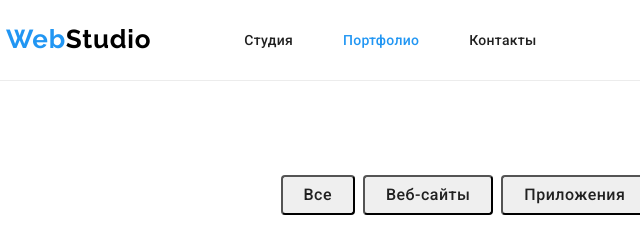
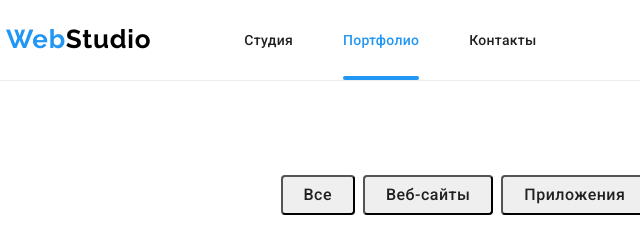
Before and after one commit to OlgaKonotop/goit-markup-hw-05, a plain HTML site: page portfolio.html in a window 1280 px wide. Shown: the top 240 px of the page, 49-689 px from the left. Drawn offline with nearby package versions, Linux system fonts and the light colour scheme.

Commit message:
псевдоелемент

```diff
--- a/css/styles.css
+++ b/css/styles.css
@@ -146,6 +146,20 @@ padding-bottom: 32px;} */
 }
 .header-link-current {
   color: var(--accent-color);
+  position:relative;
+}
+.header-link-current::after {
+  content:"";
+  position: absolute;
+  bottom: 0;
+  left: 0;
+
+  display: block;
+  width: 100%;
+  height: 4px;
+  background: var(--accent-color);
+  border-radius: 2px;
+
 }
 .header-addres-link {
   display: flex;
```
